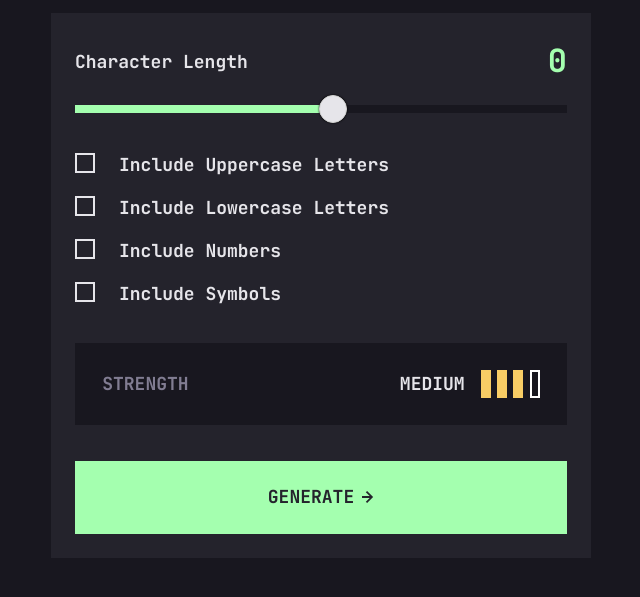
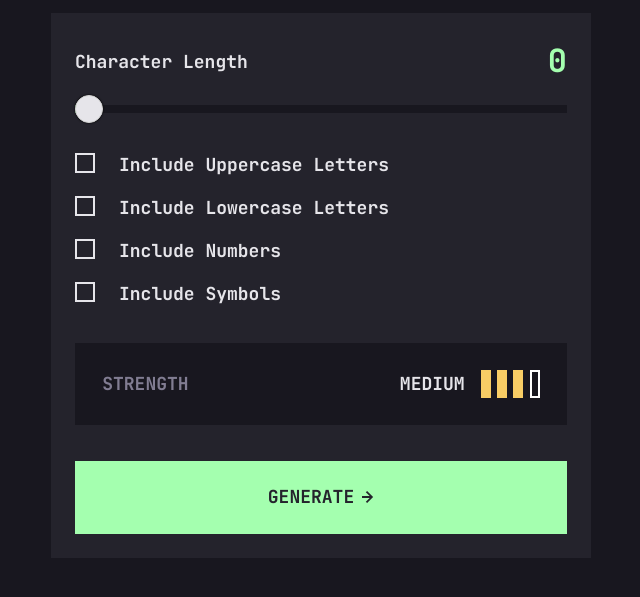
Before and after one commit to bengera/password-generator, a website built with Vite: page index.html in a window 1280 px wide. Shown: the part 179-776 px from the top of the page, without its empty margins (319-959 px from the left). Built offline with nearby package versions, Linux system fonts and the light colour scheme; some packages are replaced by stand-ins of ours.

Commit message:
add default value and reset for slider

```diff
--- a/index.html
+++ b/index.html
@@ -28,7 +28,7 @@
               <p class="controls__character-text">Character Length</p>
               <p id="sliderValue" class="controls__number">0</p>
               <div class="controls__slidecontainer">
-                <input class="styled-slider slider-progress" type="range" min="1" max="20" id="slider">
+                <input class="styled-slider slider-progress" value="0" type="range" min="0" max="20" id="slider">
               </div>
             </div> <!--character-container end-->
 
--- a/main.js
+++ b/main.js
@@ -3,6 +3,13 @@ const output = document.getElementById('sliderValue');
 const generateButton = document.querySelector('.button');
 const passwordField = document.querySelector('.pw-text');
 
+// FF not respecting default value
+document.addEventListener("DOMContentLoaded", ()=> {
+  slider.value = 0;
+  for (let e of document.querySelectorAll('input[type="range"].slider-progress')) {
+        e.style.setProperty('--value', e.value);
+  }
+})
 
 slider.addEventListener('input', () => {
   output.textContent = slider.value;
@@ -13,6 +20,7 @@ for (let e of document.querySelectorAll('input[type="range"].slider-progress'))
     e.style.setProperty('--min', e.min == '' ? '0' : e.min);
     e.style.setProperty('--max', e.max == '' ? '100' : e.max);
     e.addEventListener('input', () => e.style.setProperty('--value', e.value));
+
   }
 
 
@@ -44,15 +52,10 @@ function generatePassword(passLength){
 
 function checkInputs(){
   const checked = document.querySelectorAll('input:checked');
+  checked.forEach((checkbox) => {
+  console.log(`${checkbox.id} is checked ✅`)
 
-  checked.forEach((checkbox) => {
-    console.log(`${checkbox.id} is checked ✅`)
-    // If checkbox contains number - push numbers into all characters string
-    if(checkbox.id === 'upper'){
-      console.log(`${checkbox.id} is upper`)
-    } else {
-      console.log(`${checkbox.id}is ${checkbox.id}`)
-    }
+
   })
   return;
 }
```
